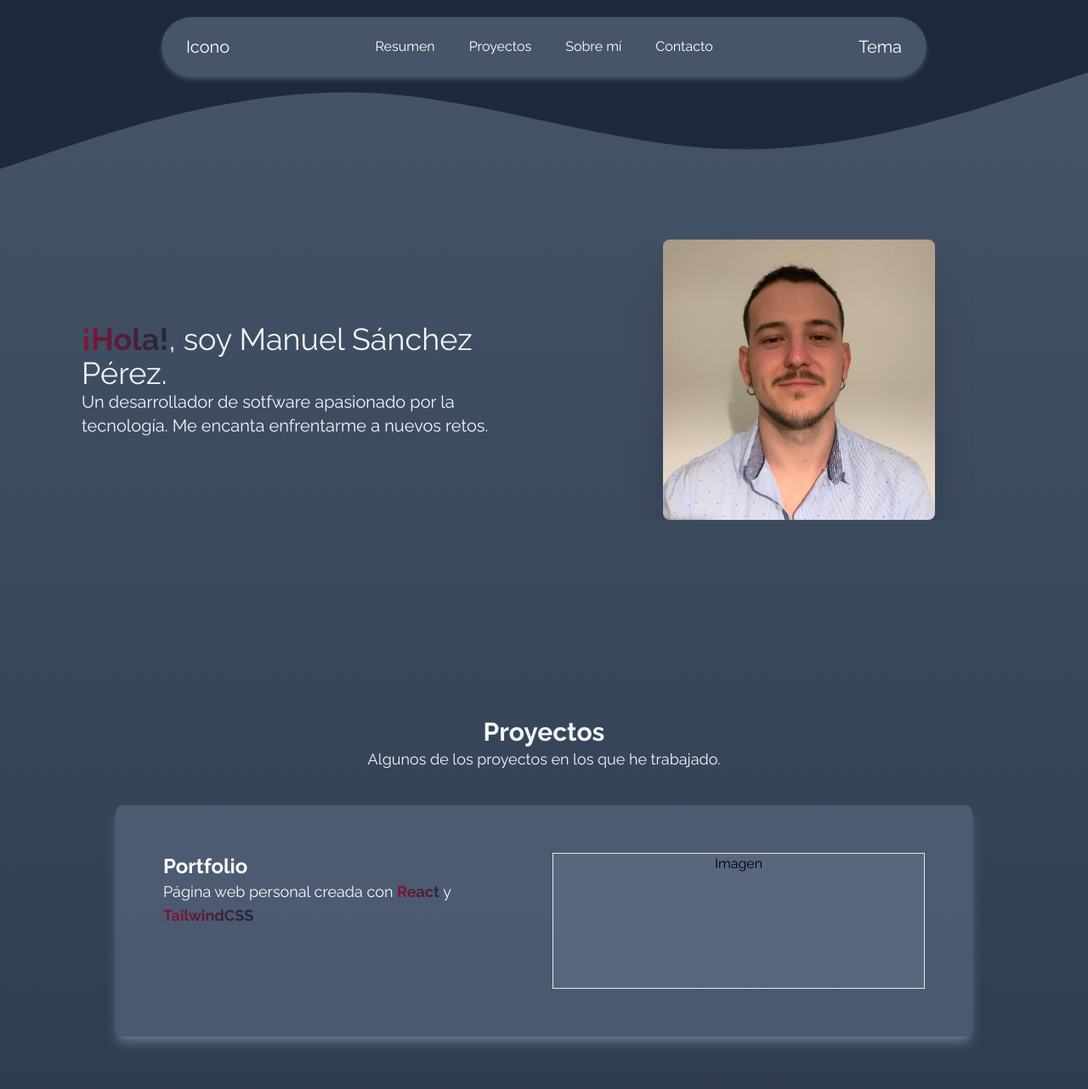
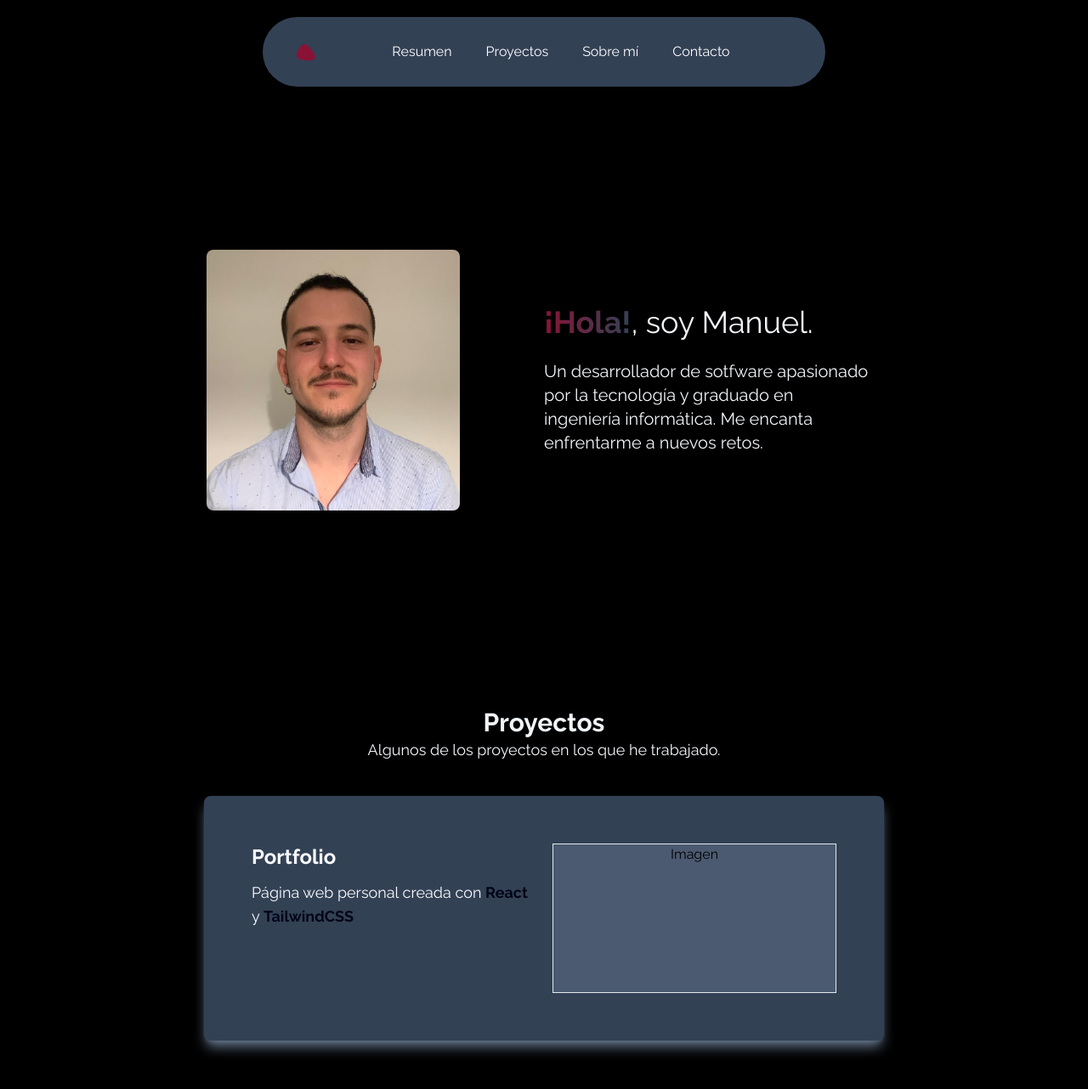
Before and after one commit to dev-spm/portfolio, a React (Vite) app: page / in a window 1280 px wide. Shown: the top 1282 px of the page at 85% size. Built offline with nearby package versions, Linux system fonts and the light colour scheme.

Commit message:
Refactor App layout
- Remove Wave component
- Enhance Dashboard styling

```diff
--- a/src/App.jsx
+++ b/src/App.jsx
@@ -3,13 +3,9 @@ import Dashboard from './components/Dashboard'
 import Projects from './components/Projects'
 import Footer from './components/Footer'
 
-import Wave from './assets/Wave'
-
 function App() {
   return (
-    <main className="font-Raleway flex flex-col items-center w-screen mx-auto sm:px-10
-                    bg-gradient-to-t from-slate-800 via-slate-700 to-slate-600">
-      <Wave />
+    <main className="font-Raleway flex flex-col items-center w-screen mx-auto sm:px-12 md:px-24 lg:px-36 bg-black">
       <Header />
       <Dashboard />
       <Projects />
--- a/src/assets/Wave.jsx
+++ /dev/null
@@ -1,7 +0,0 @@
-export default function Wave() {
-  return (
-    <svg className="absolute w-screen" xmlns="http://www.w3.org/2000/svg" viewBox="0 0 1440 320">
-      <path fill="#1E293B" fillOpacity="1" d="M0,224L80,197.3C160,171,320,117,480,122.7C640,128,800,192,960,197.3C1120,203,1280,149,1360,122.7L1440,96L1440,0L1360,0C1280,0,1120,0,960,0C800,0,640,0,480,0C320,0,160,0,80,0L0,0Z"></path>
-    </svg>
-  )
-}
--- a/src/components/Dashboard.jsx
+++ b/src/components/Dashboard.jsx
@@ -5,20 +5,21 @@ export default function Dashboard() {
     <div className="">
       <div className='flex flex-col my-16 sm:my-24 md:my-36 lg:my-48 md:h-full md:flex-row gap-7 md:gap-0
                     text-slate-100 justify-start items-center'>
-        <div className="flex flex-col w-1/2 sm:pl-14">
-          <div className="lg:text-4xl md:text-3xl text-2xl">
-            <a className="font-bold bg-gradient-to-r from-rose-900 to-slate-800 text-transparent bg-clip-text">
+        <div className="overflow-auto flex w-full sm:w-1/2 justify-center">
+          <img className="rounded-lg w-1/2 sm:w-3/5 sm:max-w-80 shadow-2xl" src="/img/perfil.jpg" />
+        </div>
+        <div className="flex flex-col w-1/2 sm:pr-12 md:pr-28">
+          <div className="lg:text-4xl md:text-3xl text-2xl mb-6">
+            <a className="font-bold bg-gradient-to-r from-rose-900 to-slate-700 text-transparent bg-clip-text">
               ¡Hola!
             </a>
-            <a>, soy Manuel Sánchez Pérez.</a>
+            <a>, soy Manuel.</a>
           </div>
-          <a className="text-lg md:text-xl">
-            Un desarrollador de sotfware apasionado por la tecnología. Me encanta enfrentarme a nuevos retos.
+          <a className="sm:text-lg md:text-xl">
+            Un desarrollador de sotfware apasionado por la tecnología y graduado en ingeniería informática. Me encanta enfrentarme a nuevos retos.
           </a>
         </div>
-        <div className="overflow-auto flex w-full sm:w-1/2 justify-center">
-          <img className=" rounded-lg w-1/2 sm:w-3/5 sm:max-w-80 shadow-2xl" src="/img/perfil.jpg" />
-        </div>
+
       </div>
     </div>
   )
--- a/src/components/Header.jsx
+++ b/src/components/Header.jsx
@@ -1,29 +1,16 @@
-
+import logo from '/favicon.svg'
 
 export default function Header() {
   return (
-    <div className="sticky top-0 flex overflow-auto w-full md:w-3/4 shadow-md shadow-slate-600 bg-slate-600 border
-                border-slate-600 sm:rounded-full px-7 py-5 sm:mt-5 text-white text-center
+    <div className="sticky top-0 flex overflow-auto w-full md:w-4/5 lg:w-2/3 bg-slate-700 border
+                border-transparent sm:rounded-full px-7 py-5 sm:mt-5 text-white text-center
                 lg:text-xl md:text-base text-sm items-center justify-between">
-      <div className="justify-start md:mr-6 mr-4">
-        Icono
-      </div>
-      <div className="space-x-10 lg:text-base md:text-sm text-xs">
-        <a>
-          Resumen
-        </a>
-        <a>
-          Proyectos
-        </a>
-        <a>
-          Sobre mí
-        </a>
-        <a>
-          Contacto
-        </a>
-      </div>
-      <div className="md:ml-6 ml-4">
-        Tema
+      <img className="w-10" src={logo} />
+      <div className="flex-1 space-x-10 lg:text-base md:text-sm text-xs">
+        <a>Resumen</a>
+        <a>Proyectos</a>
+        <a>Sobre mí</a>
+        <a>Contacto</a>
       </div>
     </div>
   )
--- a/src/components/Projects.jsx
+++ b/src/components/Projects.jsx
@@ -11,20 +11,20 @@ export default function Projects() {
           Algunos de los proyectos en los que he trabajado.
         </div>
       </div>
-      <div id="block" className="bg-slate-500/50 flex flex-col gap-5 md:flex-row p-5 md:p-14 rounded-lg
+      <div id="block" className="bg-slate-700 flex flex-col gap-5 md:flex-row p-5 md:p-14 rounded-lg
                                 shadow-lg shadow-slate-500 items-center md:items-start text-center md:text-start">
         <div className="flex flex-col w-full md:w-1/2 text-slate-50 items-center md:items-start">
-          <p className="text-lg md:text-xl lg:text-2xl font-bold">
+          <p className="text-lg mb-3 md:text-xl lg:text-2xl font-bold">
             Portfolio
           </p>
           <p className="lg:text-lg">
             <a>Página web personal creada con </a>
-            <a className="font-bold bg-gradient-to-r from-rose-900 to-slate-800 text-transparent bg-clip-text">React </a>
+            <a className="font-bold bg-slate-950 text-transparent bg-clip-text">React </a>
             <a>y </a>
-            <a className="font-bold bg-gradient-to-r from-rose-900 to-slate-800 text-transparent bg-clip-text">TailwindCSS</a>
+            <a className="font-bold bg-slate-950 text-transparent bg-clip-text">TailwindCSS</a>
           </p>
         </div>
-        <div className="border h-40 w-36 md:w-1/2 bg-slate-500/50 text-center">Imagen</div>
+        <div className="border h-44 w-3/4 mb-3 md:mb-0 md:w-1/2 bg-slate-500/50 text-center">Imagen</div>
       </div>
     </div>
   )
```
